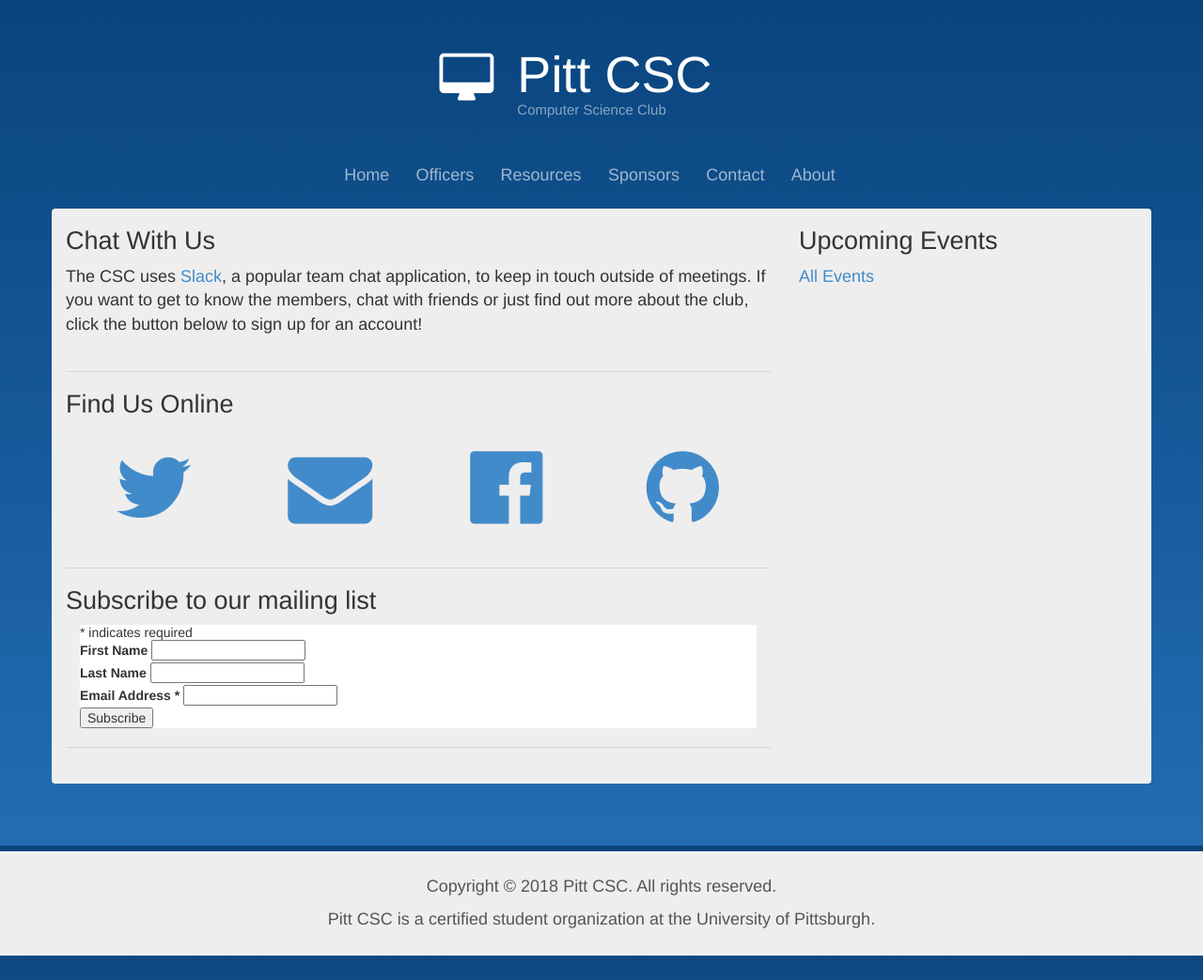
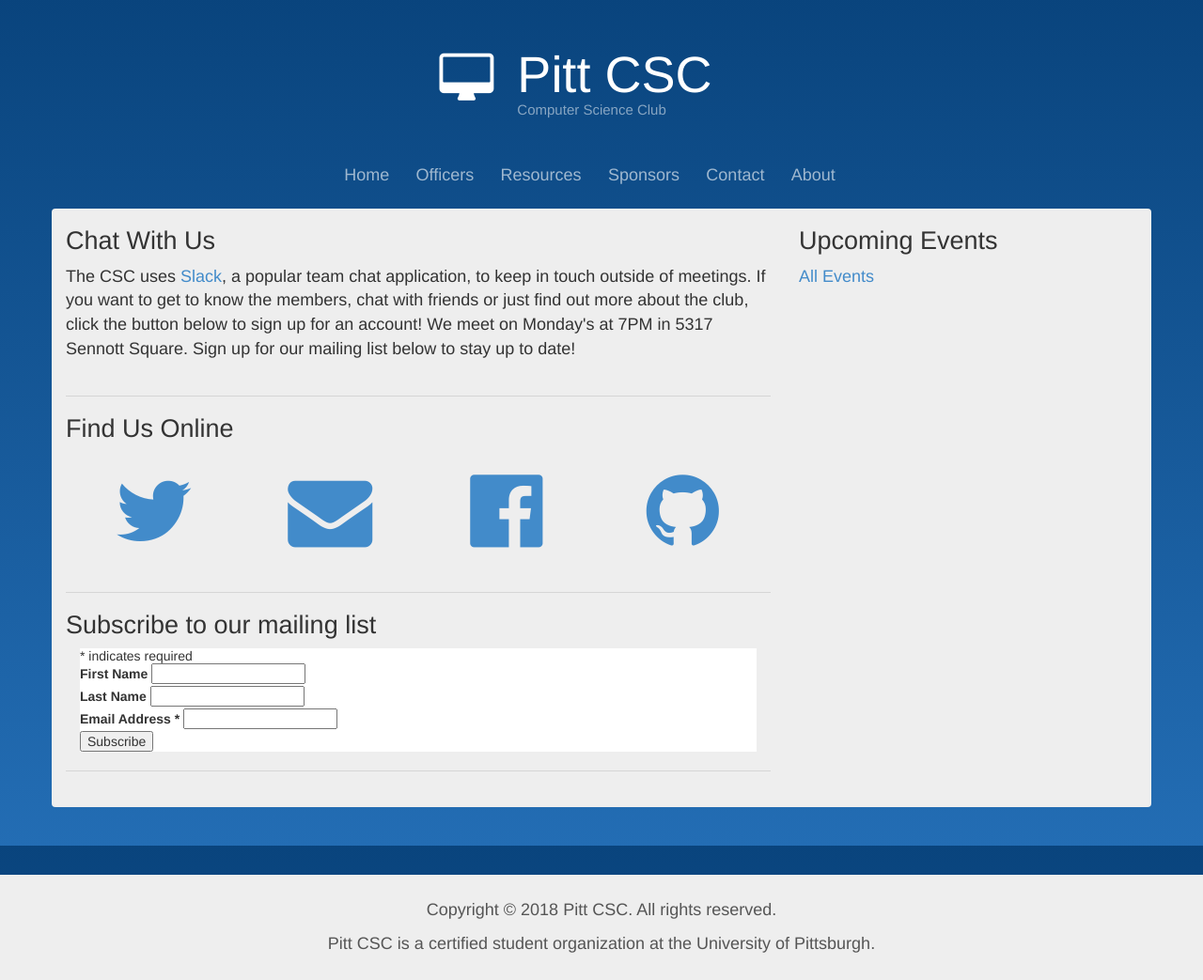
Before and after one commit to pittcsc/old-pittcsc-website-archived, a Jekyll site: the page built from pages/homepage.html, in a window 1280 px wide. Shown: the whole page at 94% size. Built offline with Jekyll 4.4.1, drawn with Linux system fonts in a browser that asks for light colours; nearby versions of some CDN libraries; a script that is not in the unit is left out; comment, search, counter and statistics services are not loaded; before the commit the page ends 1017 px from its top, so only the background shows below that.

Commit message:
someone asked me when/where we meet
someone asked me when and where we meet and that they couldnt find it on the website

```diff
--- a/pages/homepage.html
+++ b/pages/homepage.html
@@ -25,6 +25,8 @@ permalink: /
         If you want to get to know the members, chat with friends or just find
         out more about the club, click the button below to sign up for an
         account!
+
+        We meet on Monday's at 7PM in 5317 Sennott Square. Sign up for our mailing list below to stay up to date!
       </p>
       <div class='slackin'>
         <script async defer src="https://pitt-csc-slackin.herokuapp.com/slackin.js?large"></script>
```
